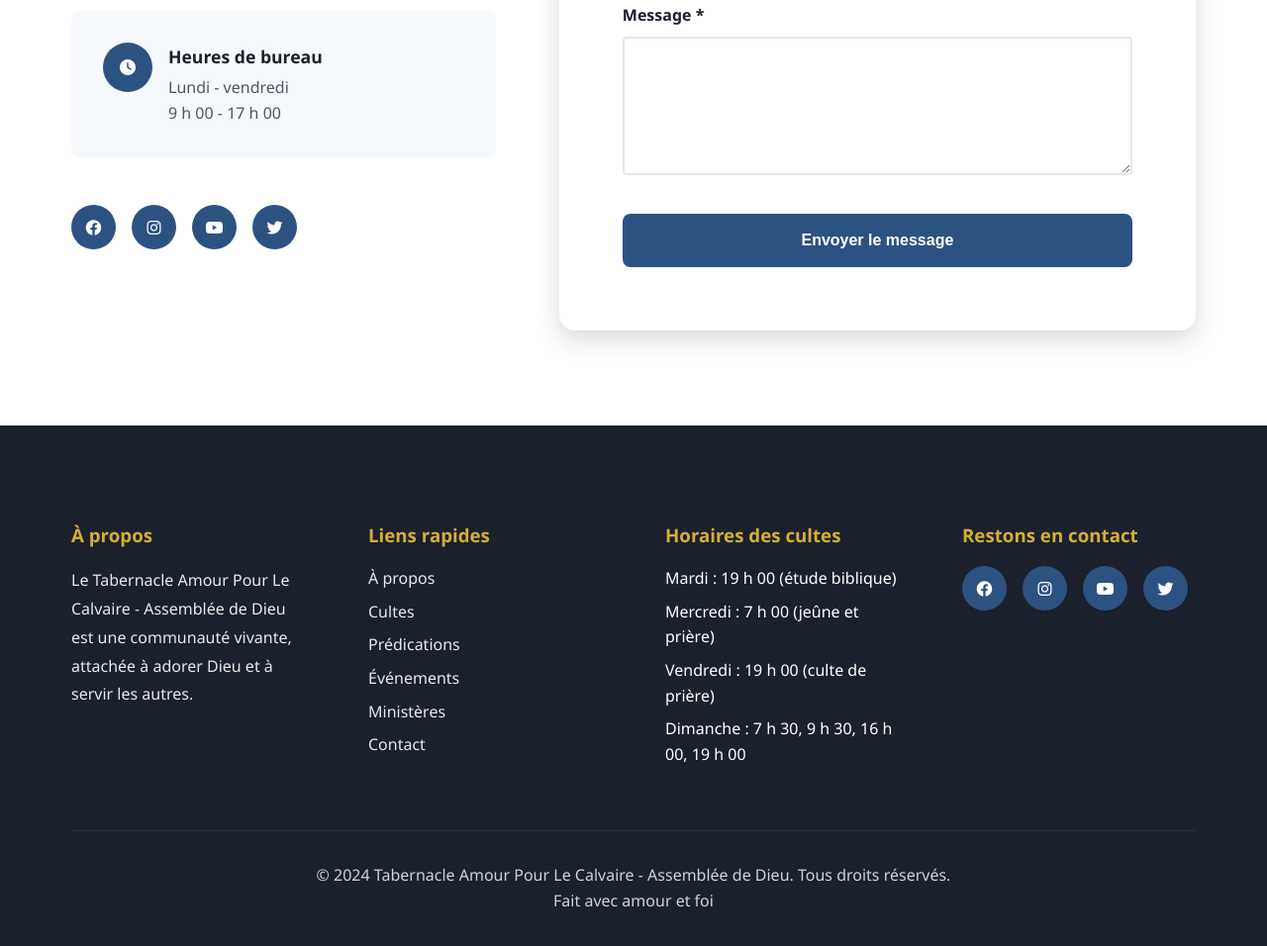
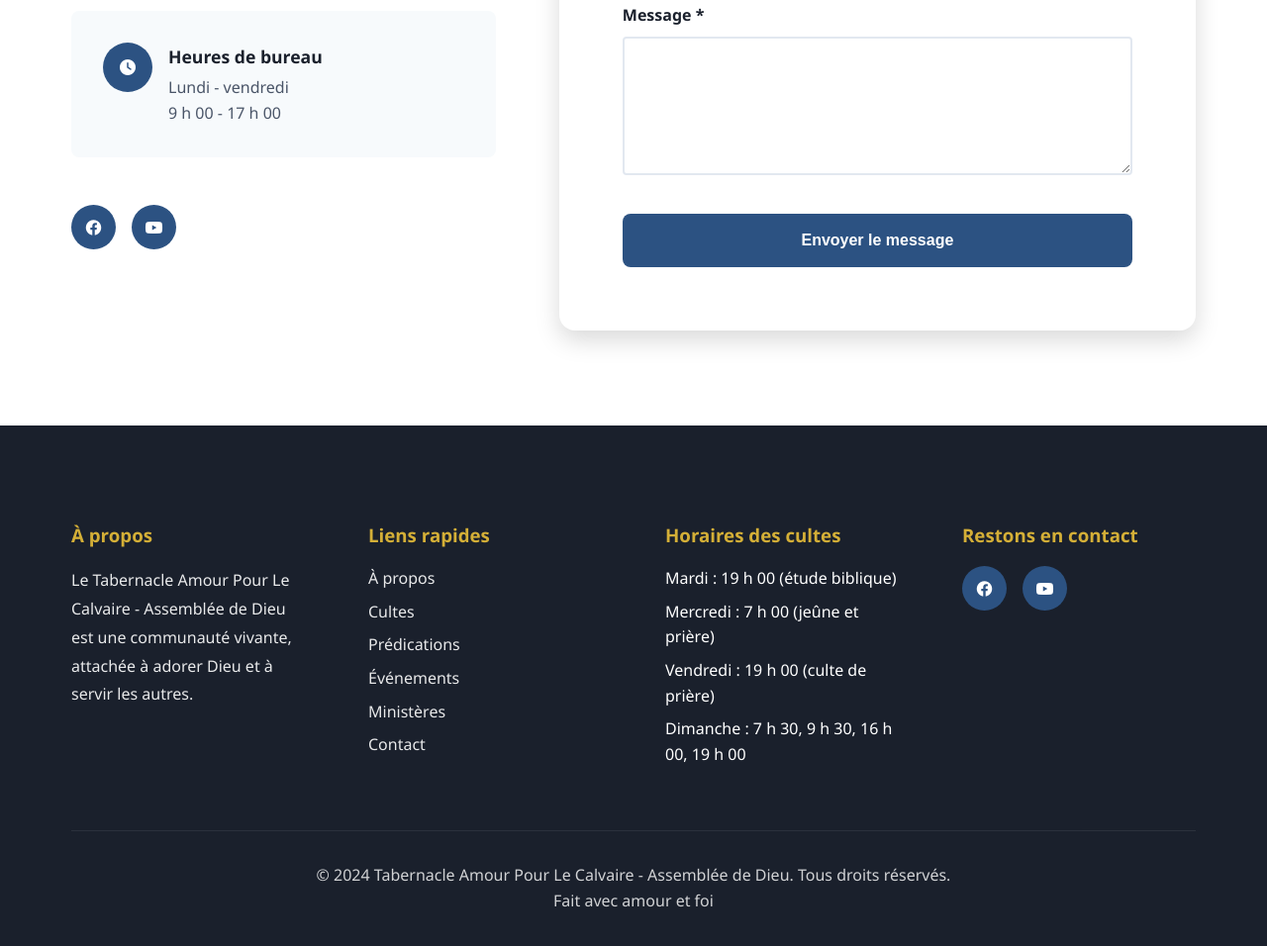
Before and after one commit to Obed09/churchplatform, a website: page index.html in a window 1280 px wide. Shown: the part 11008-11964 px from the top of the page at 99% size. Drawn offline with Linux system fonts and the light colour scheme.

Commit message:
Remove the Instagram and Twitter icons.

```diff
--- a/index.html
+++ b/index.html
@@ -490,9 +490,7 @@ Villa Maria, STO. DGO. D.N.</p>
                     <!-- ============================================ -->
                     <div class="social-links">
                         <a href="https://www.facebook.com/share/1JbD9aYeSy/?mibextid=wwXIfr" class="social-link" target="_blank" rel="noopener noreferrer" aria-label="Facebook"><i class="fab fa-facebook"></i></a>
-                        <a href="#" class="social-link" aria-label="Instagram"><i class="fab fa-instagram"></i></a>
                         <a href="https://www.youtube.com/@amoupourlecalvaire" class="social-link" target="_blank" rel="noopener noreferrer" aria-label="YouTube"><i class="fab fa-youtube"></i></a>
-                        <a href="#" class="social-link" aria-label="Twitter"><i class="fab fa-twitter"></i></a>
                     </div>
                 </div>
 
@@ -576,9 +574,7 @@ Villa Maria, STO. DGO. D.N.</p>
                     <h3 data-i18n="footer.connect">Restons en contact</h3>
                     <div class="footer-social">
                         <a href="https://www.facebook.com/share/1JbD9aYeSy/?mibextid=wwXIfr" class="social-link" target="_blank" rel="noopener noreferrer" aria-label="Facebook"><i class="fab fa-facebook"></i></a>
-                        <a href="#" class="social-link" aria-label="Instagram"><i class="fab fa-instagram"></i></a>
                         <a href="https://www.youtube.com/@amoupourlecalvaire" class="social-link" target="_blank" rel="noopener noreferrer" aria-label="YouTube"><i class="fab fa-youtube"></i></a>
-                        <a href="#" class="social-link" aria-label="Twitter"><i class="fab fa-twitter"></i></a>
                     </div>
                 </div>
             </div>
```
